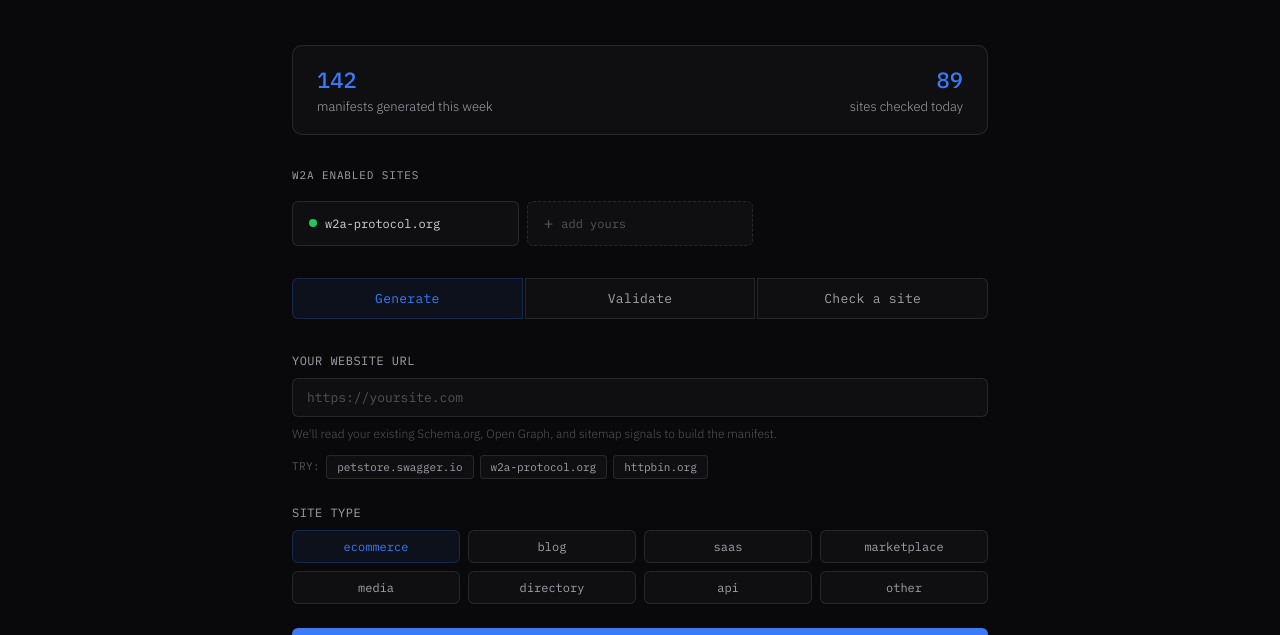
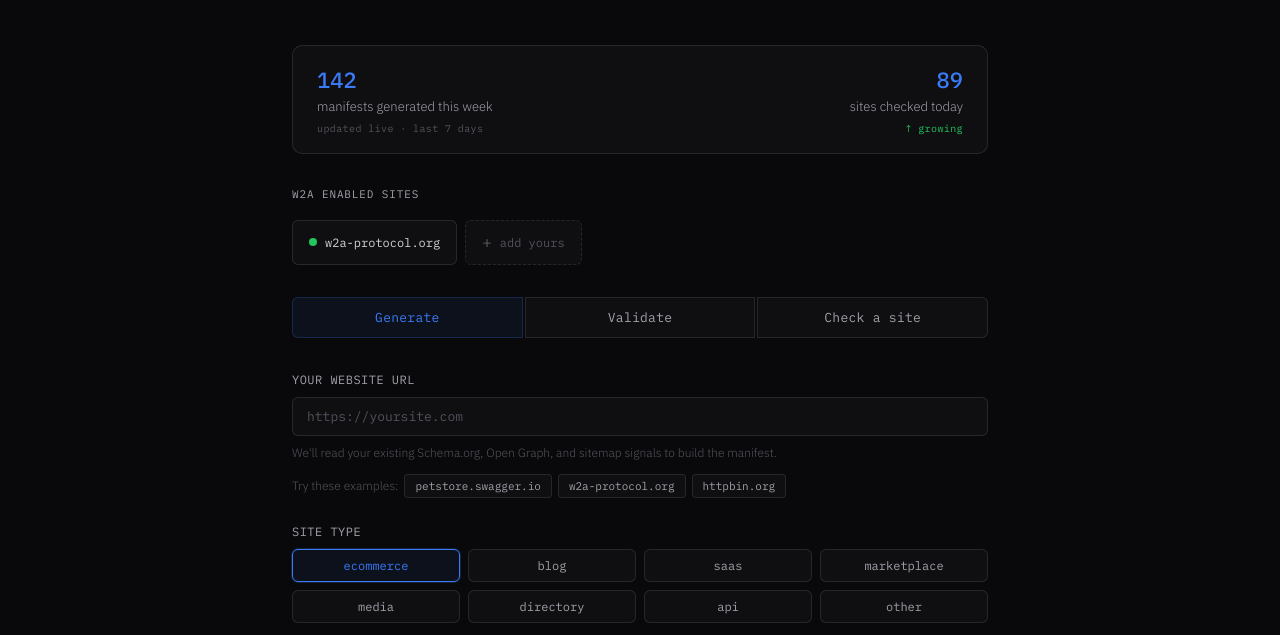
Before and after one commit to Nijjwol23/w2a-site, a plain HTML site: page tools/index.html in a window 1280 px wide. Shown: the part 310-945 px from the top of the page. Drawn offline with Linux system fonts and the light colour scheme.

Commit message:
feat: example buttons, signal dots, counter, adopters, skill editor

```diff
--- a/tools/index.html
+++ b/tools/index.html
@@ -100,7 +100,8 @@ pre.result-code{padding:1.25rem 1.5rem;font-family:var(--mono);font-size:12.5px;
 .counter-bar{background:var(--bg2);border:1px solid var(--border2);border-radius:var(--rl);padding:1rem 1.5rem;margin-bottom:2rem;display:flex;align-items:center;justify-content:space-between}
 .counter-num{font-family:var(--mono);font-size:22px;font-weight:500;color:var(--accent)}
 .counter-lbl{font-size:13px;font-weight:300;color:var(--text3)}
-.adopter-grid{display:grid;grid-template-columns:repeat(auto-fill,minmax(180px,1fr));gap:8px;margin-top:1rem}
+.adopter-grid{display:flex;flex-wrap:wrap;gap:8px;margin-top:1rem}
+.adopter-card{flex:0 0 auto}
 .adopter-card{background:var(--bg2);border:1px solid var(--border2);border-radius:var(--r);padding:.75rem 1rem;font-family:var(--mono);font-size:12px;color:var(--text2);display:flex;align-items:center;gap:8px}
 .adopter-dot{width:8px;height:8px;border-radius:50%;background:var(--green);flex-shrink:0}
 .skill-editor{margin-top:1.5rem}
@@ -117,7 +118,7 @@ pre.result-code{padding:1.25rem 1.5rem;font-family:var(--mono);font-size:12.5px;
 .site-type-grid{display:grid;grid-template-columns:repeat(4,1fr);gap:8px}
 .type-btn{font-family:var(--mono);font-size:12px;padding:8px;border-radius:var(--r);border:1px solid var(--border2);background:var(--bg2);color:var(--text3);cursor:pointer;transition:all .15s;text-align:center}
 .type-btn:hover{border-color:var(--border3);color:var(--text2)}
-.type-btn.on{background:var(--accent-bg);border-color:var(--accent-bd);color:var(--accent)}
+.type-btn.on{background:var(--accent-bg);border-color:var(--accent);color:var(--accent);box-shadow:0 0 0 1px var(--accent-bd)}
 
 .check-result{border:1px solid var(--border2);border-radius:var(--rl);overflow:hidden;margin-top:1.5rem}
 .check-row{display:flex;align-items:center;justify-content:space-between;padding:12px 16px;border-bottom:1px solid var(--border);font-size:13px}
@@ -179,10 +180,12 @@ footer{border-top:1px solid var(--border);padding:1.75rem 2rem;margin-top:5rem}
     <div>
       <div class="counter-num" id="gen-counter">—</div>
       <div class="counter-lbl">manifests generated this week</div>
+      <div style="font-family:var(--mono);font-size:10px;color:var(--text4);margin-top:3px;letter-spacing:.04em">updated live · last 7 days</div>
     </div>
     <div style="text-align:right">
       <div class="counter-num" id="check-counter">—</div>
       <div class="counter-lbl">sites checked today</div>
+      <div style="font-family:var(--mono);font-size:10px;color:var(--green);margin-top:3px;letter-spacing:.04em">↑ growing</div>
     </div>
   </div>
 
@@ -209,7 +212,7 @@ footer{border-top:1px solid var(--border);padding:1.75rem 2rem;margin-top:5rem}
       <input type="url" id="gen-url" placeholder="https://yoursite.com" autocomplete="off" spellcheck="false">
       <div class="field-hint">We'll read your existing Schema.org, Open Graph, and sitemap signals to build the manifest.</div>
       <div style="display:flex;gap:6px;flex-wrap:wrap;margin-top:.75rem">
-        <span style="font-family:var(--mono);font-size:11px;color:var(--text4);align-self:center;letter-spacing:.04em;text-transform:uppercase">Try:</span>
+        <span style="font-size:12px;font-weight:300;color:var(--text4);align-self:center">Try these examples:</span>
         <button onclick="tryExample('petstore.swagger.io','api')" class="example-btn">petstore.swagger.io</button>
         <button onclick="tryExample('w2a-protocol.org','api')" class="example-btn">w2a-protocol.org</button>
         <button onclick="tryExample('httpbin.org','api')" class="example-btn">httpbin.org</button>
@@ -238,7 +241,7 @@ footer{border-top:1px solid var(--border);padding:1.75rem 2rem;margin-top:5rem}
     <div id="gen-result" style="display:none">
       <div class="result">
         <div class="result-header">
-          <span class="result-title">/.well-known/agents.json</span>
+          <span class="result-title">Your generated agents.json</span>
           <div class="result-actions">
             <button class="result-btn" onclick="copyResult('gen-code', this)">Copy</button>
             <button class="result-btn" onclick="downloadResult()">Download</button>
@@ -377,6 +380,7 @@ async function generate() {
     document.getElementById('gen-code').textContent = JSON.stringify(data.manifest, null, 2);
     document.getElementById('gen-result').style.display = 'block';
     document.getElementById('gen-install').style.display = 'block';
+    setTimeout(() => document.getElementById('gen-note').scrollIntoView({ behavior: 'smooth', block: 'start' }), 100);
     document.getElementById('gen-label').textContent = 'Regenerate';
     populateSkillEditor(data.manifest.skills || []);
     document.getElementById('skill-editor').style.display = 'block';
```
